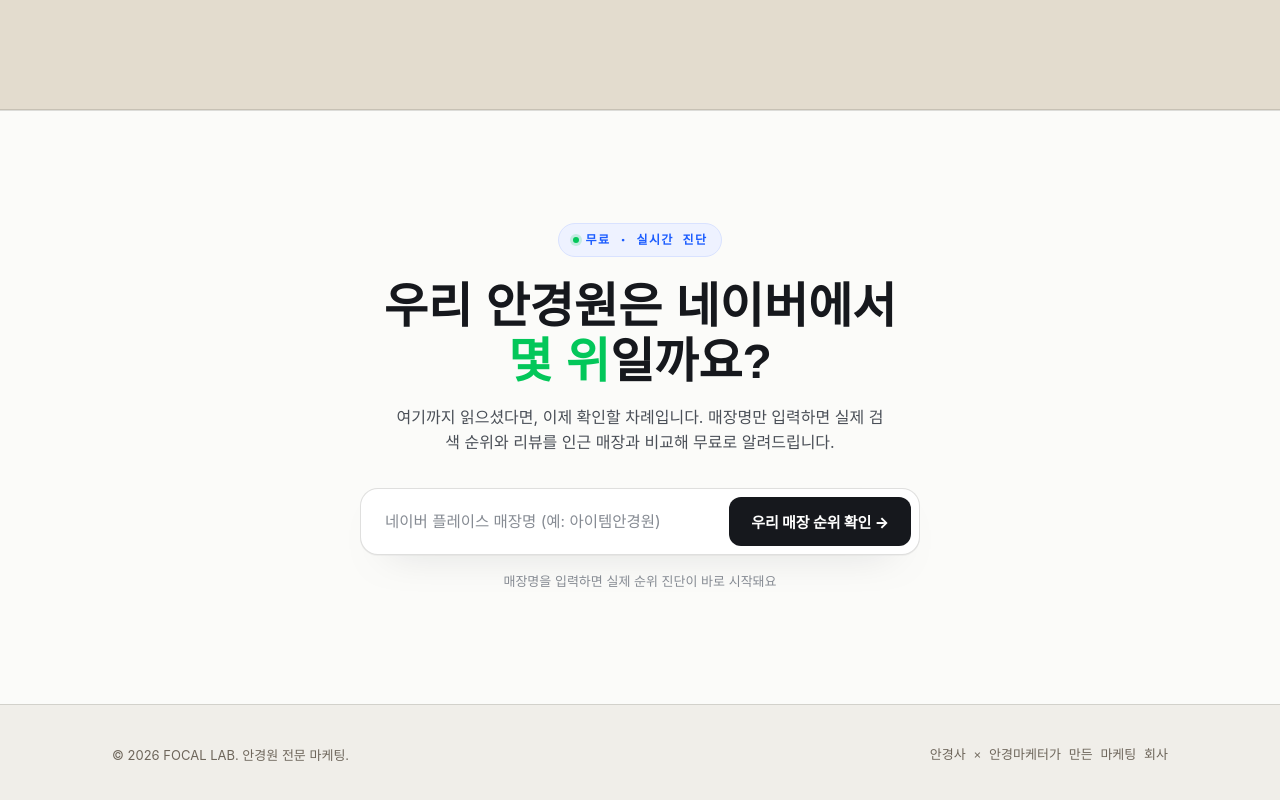
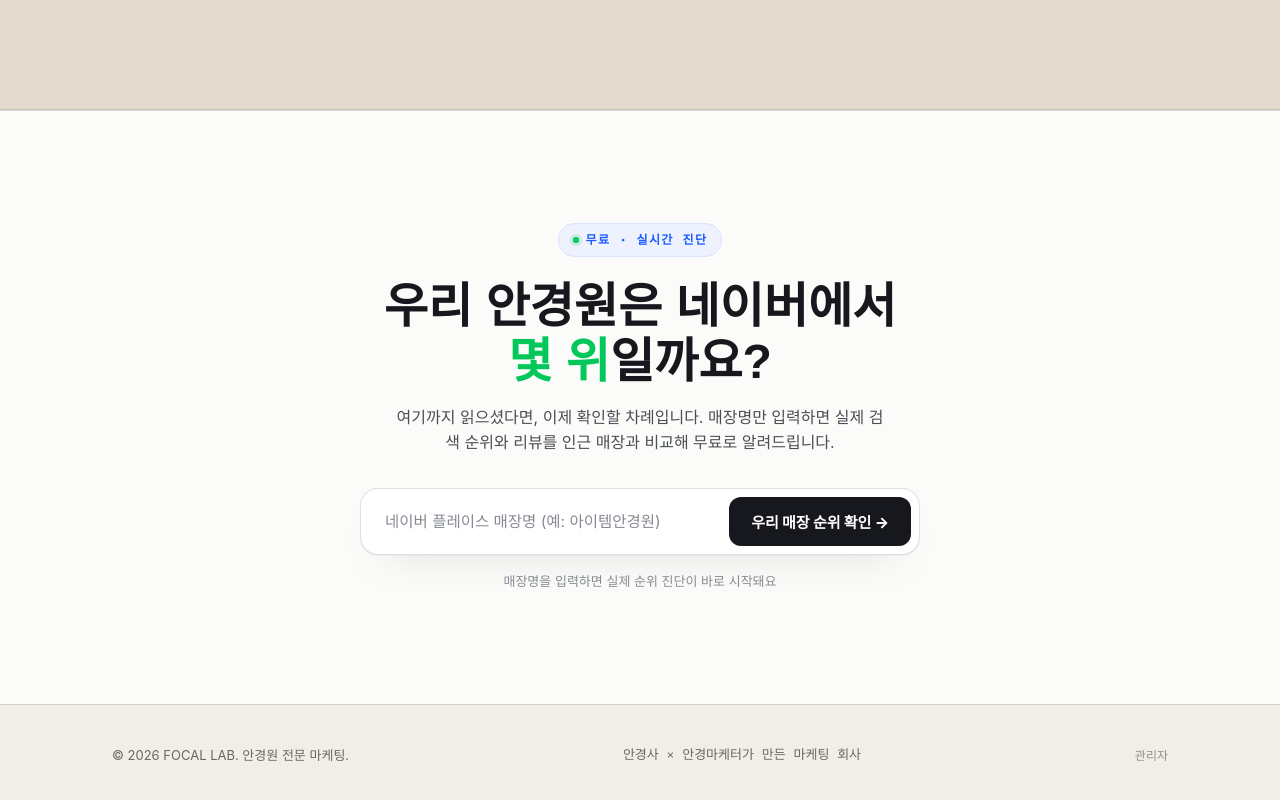
Before and after one commit to focallab-marketing/focallab-site, a website: page index.html in a window 1280 px wide. Shown: the part 3754-4554 px from the top of the page. Drawn offline with Linux system fonts and the light colour scheme; a web font is replaced by a local one.

Commit message:
Update index.html

```diff
--- a/index.html
+++ b/index.html
@@ -460,6 +460,7 @@ footer{padding:40px 0; border-top:1px solid var(--line);}
 <div class="wrap footer-inner">
 <span>© 2026 FOCAL LAB. 안경원 전문 마케팅.</span>
 <span class="mono">안경사 × 안경마케터가 만든 마케팅 회사</span>
+<a href="/admin.html" style="color:#6E665B; font-size:12px; text-decoration:none; opacity:.7;">관리자</a>
 </div>
 </footer>
 
```
